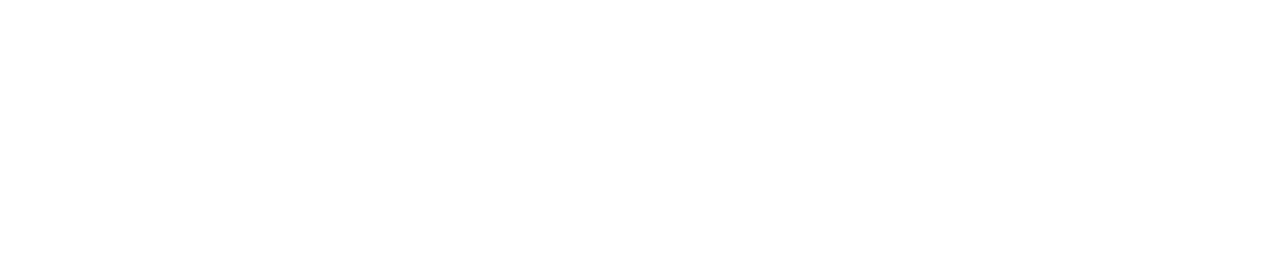
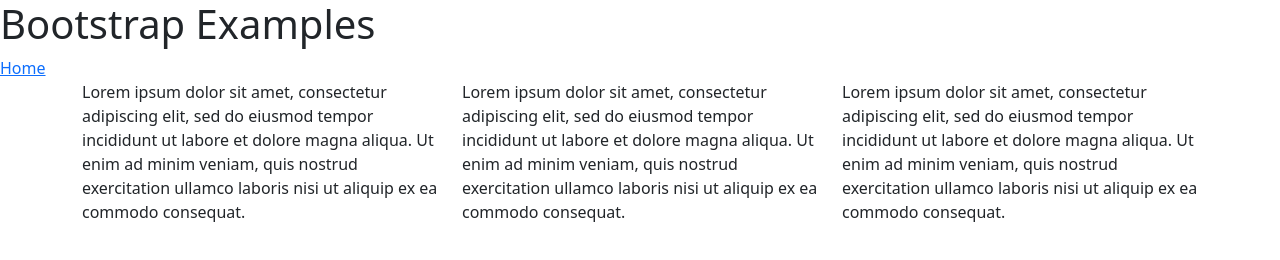
Before and after one commit to BismarTrujillo/bootstrap-example, a plain HTML site: page index.html in a window 1280 px wide. Drawn offline with nearby package versions, Linux system fonts and the light colour scheme.

Commit message:
Designed index page

```diff
--- a/index.html
+++ b/index.html
@@ -1,24 +1,50 @@
-<!DOCTYPE html>
+<!doctype html>
 <html lang="en">
   <head>
+    <!-- Required meta tags -->
     <meta charset="utf-8">
-    <meta name="viewport" content="width=device-width, initialscale=1">
+    <meta name="viewport" content="width=device-width, initial-scale=1">
 
+    <!-- Bootstrap CSS -->
+    <link href="https://cdn.jsdelivr.net/npm/bootstrap@5.0.2/dist/css/bootstrap.min.css" rel="stylesheet"
+    integrity="sha384-EVSTQN3/azprG1Anm3QDgpJLIm9Nao0Yz1ztcQTwFspd3yD65VohhpuuCOmLASjC" crossorigin="anonymous">
 
- <title>Home</title>
- <link href="https://cdn.jsdelivr.net/npm/bootstrap@5.2.0-
- beta1/dist/css/bootstrap.min.css" rel="stylesheet"
- integrity="sha384-
- 0evHe/X+R7YkIZDRvuzKMRqM+OrBnVFBL6DOitfPri4tjfHxaWutUpFmBp4vmVo
- r" crossorigin="anonymous">
+    <title>Bootstrap Examples</title>
 
   </head>
 
   <body>
-<h1></h1>
-    <script src="https://cdn.jsdelivr.net/npm/bootstrap@5.2.0-
-    beta1/dist/js/bootstrap.bundle.min.js" integrity="sha384-
-    pprn3073KE6tl6bjs2QrFaJGz5/SUsLqktiwsUTF55Jfv3qYSDhgCecCxMW52nD
-    2" crossorigin="anonymous"></script>
+    <header>
+        <h1>Bootstrap Examples</h1>
+        <nav>
+            <a href="">Home</a>
+        </nav>
+    </header>
+    <main>
+    <div class="container">
+        <div class="row">
+            <div class="col-md">
+                Lorem ipsum dolor sit amet, consectetur adipiscing elit,
+                sed do eiusmod tempor incididunt ut labore et dolore magna aliqua.
+                Ut enim ad minim veniam, quis nostrud exercitation ullamco laboris
+                nisi ut aliquip ex ea commodo consequat.
+            </div>
+            <div class="col-md">
+                Lorem ipsum dolor sit amet, consectetur adipiscing elit,
+                sed do eiusmod tempor incididunt ut labore et dolore magna aliqua.
+                Ut enim ad minim veniam, quis nostrud exercitation ullamco laboris
+                nisi ut aliquip ex ea commodo consequat.
+            </div>
+            <div class="col-md">
+                Lorem ipsum dolor sit amet, consectetur adipiscing elit,
+                sed do eiusmod tempor incididunt ut labore et dolore magna aliqua.
+                Ut enim ad minim veniam, quis nostrud exercitation ullamco laboris
+                nisi ut aliquip ex ea commodo consequat.
+            </div>
+        </div>
+    </div>
+
+
+    </main>
   </body>
 </html>
```
Lines whose indentation alone changed are shown as unchanged.
